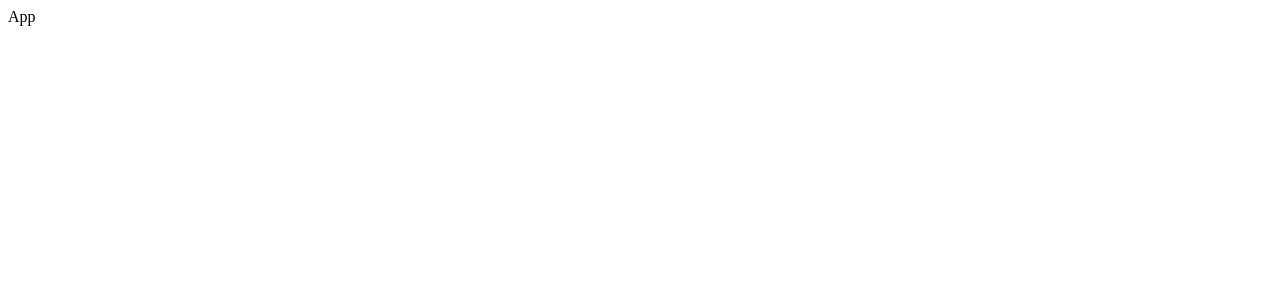
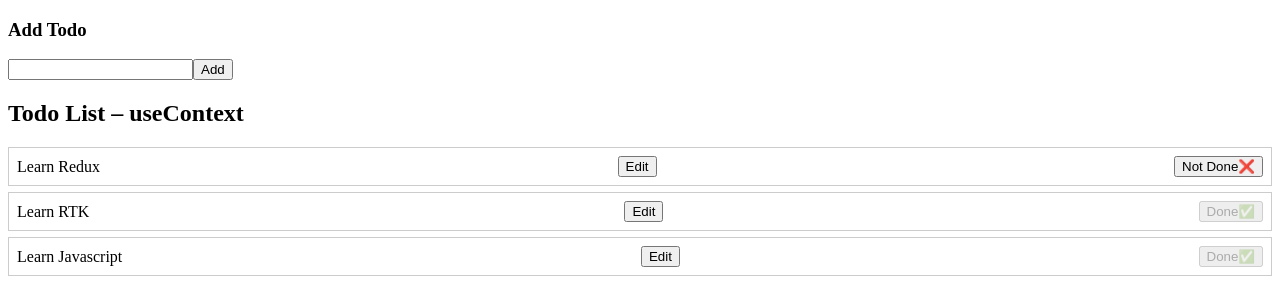
Before and after one commit to TanishSingla/Todo-react, a React app: page / in a window 1280 px wide. Shown: the top 306 px of the page. Built offline with nearby package versions, Linux system fonts and the light colour scheme.

Commit message:
Todo app using useContext hook

```diff
--- a/src/App.js
+++ b/src/App.js
@@ -1,7 +1,12 @@
 import React from "react";
+import TodoList from "./components/TodoList.jsx";
 
 const App = () => {
-  return <div>App</div>;
+  return (
+    <div>
+      <TodoList />
+    </div>
+  );
 };
 
 export default App;
--- /dev/null
+++ b/src/components/Todo.jsx
@@ -0,0 +1,34 @@
+import { useContext } from "react";
+import { TodoContext } from "../context/TodoContext.jsx";
+
+const Todo = ({ todo: { id, title, isCompleted } }) => {
+  const { handleEditClick, handleMarkCompleted } = useContext(TodoContext);
+  return (
+    <div
+      style={{
+        display: "flex",
+        justifyContent: "space-between",
+        alignItems: "center",
+        padding: "8px",
+        border: "1px solid #ccc",
+        marginBottom: "6px",
+      }}
+    >
+      <span>{title}</span>
+      <button
+        style={{
+          cursor: "pointer",
+        }}
+        onClick={() => handleEditClick(id, title)}
+      >
+        Edit
+      </button>
+
+      <button disabled={isCompleted} onClick={() => handleMarkCompleted(id)}>
+        {isCompleted ? "Done✅" : "Not Done❌"}
+      </button>
+    </div>
+  );
+};
+
+export default Todo;
--- /dev/null
+++ b/src/components/TodoList.jsx
@@ -0,0 +1,56 @@
+import React, { useState } from "react";
+import Todo from "./Todo.jsx";
+import { TodoContext } from "../context/TodoContext.jsx";
+import { initialTodos } from "../data/initialTodos.js";
+
+const TodoList = () => {
+  const [todos, setTodos] = useState(initialTodos);
+  const [inp, setInp] = useState("");
+  const [editId, setEditId] = useState(null);
+
+  const handleAddOrEditTodo = () => {
+    if (!inp.trim()) return;
+
+    if (editId !== null) {
+      setTodos(
+        todos.map((todo) =>
+          todo.id === editId ? { ...todo, title: inp } : todo
+        )
+      );
+      setEditId(null);
+      setInp("");
+      return;
+    }
+
+    const maxId = todos.reduce((max, todo) => Math.max(max, todo.id), -1);
+    setTodos([...todos, { id: maxId + 1, title: inp, isCompleted: false }]);
+    setInp("");
+  };
+
+  const handleEditClick = (id, title) => {
+    setInp(title);
+    setEditId(id);
+  };
+
+  const handleMarkCompleted = (id) => {
+    setTodos(
+      todos.map((todo) =>
+        todo.id === id ? { ...todo, isCompleted: true } : todo
+      )
+    );
+  };
+
+  return (
+    <TodoContext.Provider value={{ handleEditClick, handleMarkCompleted }}>
+      <h3>Add Todo</h3>
+      <input value={inp} onChange={(e) => setInp(e.target.value)} />
+      <button onClick={handleAddOrEditTodo}>{editId ? "Edit" : "Add"}</button>
+      <h2>Todo List – useContext</h2>
+      {todos.map((todo) => (
+        <Todo key={todo.id} todo={todo} />
+      ))}
+    </TodoContext.Provider>
+  );
+};
+
+export default TodoList;
--- /dev/null
+++ b/src/context/TodoContext.jsx
@@ -0,0 +1,3 @@
+import { createContext } from "react";
+
+export const TodoContext = createContext(null);
--- /dev/null
+++ b/src/data/initialTodos.js
@@ -0,0 +1,5 @@
+export const initialTodos = [
+  { id: 1, title: "Learn Redux", isCompleted: false },
+  { id: 2, title: "Learn RTK", isCompleted: true },
+  { id: 3, title: "Learn Javascript", isCompleted: true },
+];
--- a/webpack.config.js
+++ b/webpack.config.js
@@ -24,6 +24,9 @@ export default {
       },
     ],
   },
+  resolve: {
+    extensions: [".js", ".jsx"],
+  },
 
   plugins: [
     new HtmlWebpackPlugin({
```
Also changed, not shown: .babelrc.
